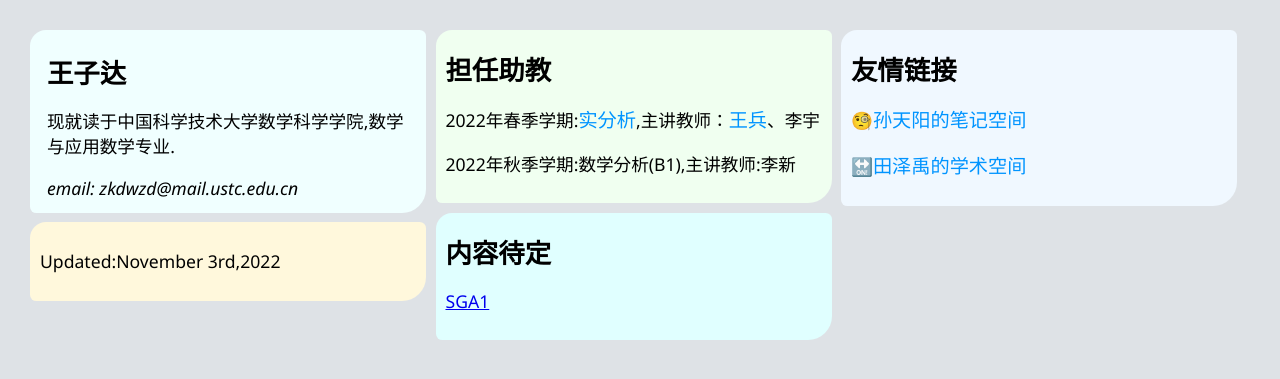
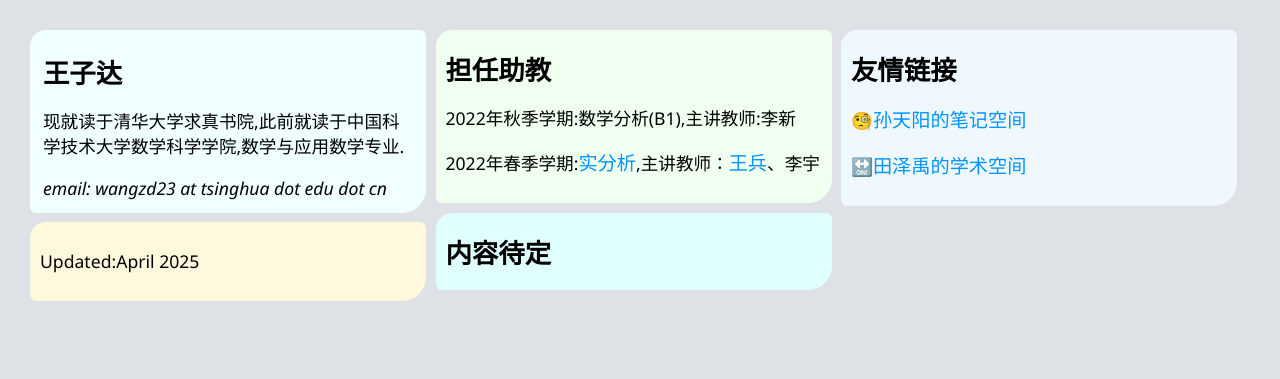
Before and after one commit to ImZida/ImZida.github.io, a plain HTML site: page index.html in a window 1280 px wide. Shown: the part 123-502 px from the top of the page. Drawn offline with nearby package versions, Linux system fonts and the light colour scheme.

Commit message:
Add files via upload

```diff
--- a/index.html
+++ b/index.html
@@ -4,6 +4,7 @@
     <meta charset="UTF-8">
     <meta name="HomePage" content="width=device-width, initial-scale=1.0">
     <link rel="stylesheet" type="text/css" href="styles/style.css">
+    <script id="MathJax-script" async src="https://cdn.jsdelivr.net/npm/mathjax@3/es5/tex-mml-chtml.js"></script>
     <title>王子达的个人主页</title>
 </head>
 <body>
@@ -18,12 +19,9 @@
                     <thead>
                         <tr>
                             <td>
-                                <img src="image/wzd.jpg" alt="" width="80%">
-                            </td>
-                            <td>
                                 <h2 style="font-family:STKaiti">王子达</h2>
-                                <p>现就读于中国科学技术大学数学科学学院,数学与应用数学专业.</p>
-                                <address>email: zkdwzd@mail.ustc.edu.cn</address>
+                                <p>现就读于清华大学求真书院,此前就读于中国科学技术大学数学科学学院,数学与应用数学专业.</p>
+                                <address>email: wangzd23 at tsinghua dot edu dot cn </address>
                             </td>
                         </tr>
                     </thead>
@@ -31,26 +29,25 @@
             </div>
             <div class="main_block" id="" style="background-color:cornsilk">
                 <p class="time">
-                    Updated:<time>November 3rd,2022</time>
+                    Updated:<time>April 2025</time>
                 </p>
             </div>
         </div>
         <div class="main_clo">
             <div class="main_block" id="TA" style="background-color:honeydew;">
                 <h2>担任助教</h2>
+                <p>2022年秋季学期:数学分析(B1),主讲教师:李新</p>
                 <p>2022年春季学期:<a class="blue" target="_blank" href="TA/2022SRA.html">实分析</a>,主讲教师：<a class="blue" target="_blank" href="http://staff.ustc.edu.cn/~topspin/">王兵</a>、李宇</p>
-                <p>2022年秋季学期:数学分析(B1),主讲教师:李新</p>
             </div>
             <div class="main_block" id="" style="background-color: lightcyan;">
                 <h2>内容待定</h2>
-                <p><a href="translation.html">SGA1</a></p>
             </div>
         </div>
         <div class="main_clo">
             <div class="main_block" id="link" style="background-color: aliceblue;">
                 <h2>友情链接</h2>
                 <p>🧐<a class="blue" target="_blank" href="http://home.ustc.edu.cn/~tysun/">孙天阳的笔记空间</a></p>
-                <p>🔛<a class="blue" target="_blank" href="https://platoeinsyu.top/zh/">田泽禹的学术空间</a></p>
+                <p>🔛<a class="blue" target="_blank" href="https://platoeinsyu.github.io/">田泽禹的学术空间</a></p>
             </div>
         </div>
     </div>
```
